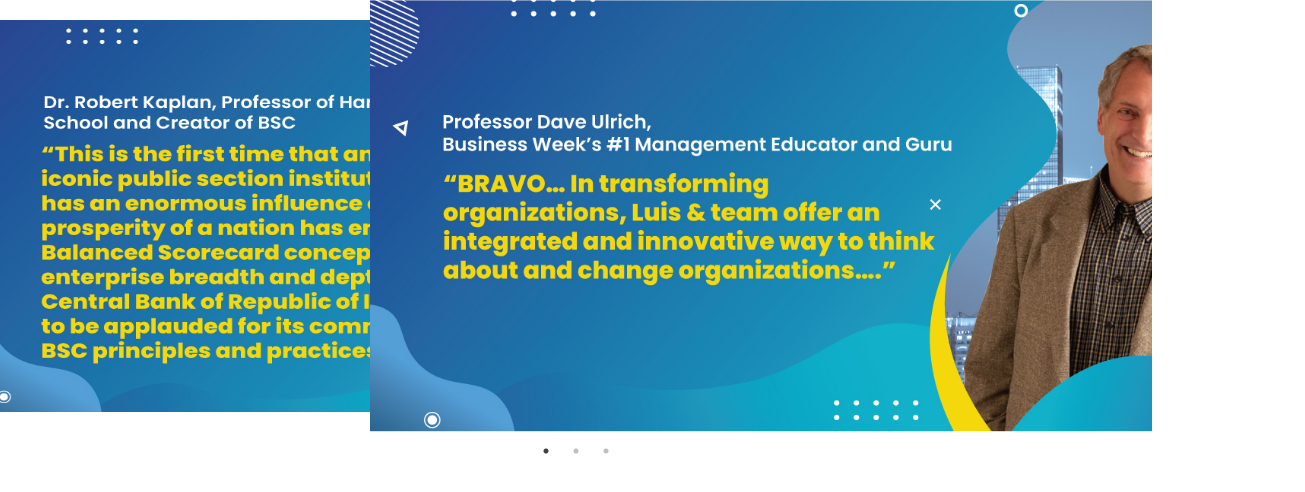
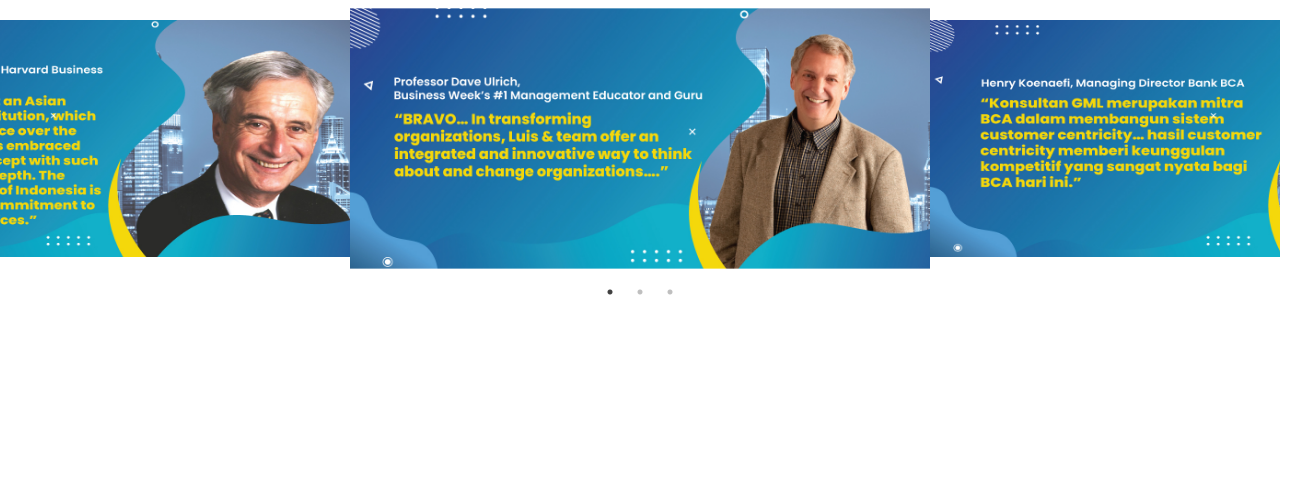
Before and after one commit to rifkysetiadji/nextjs-performance, a Next.js app: page / in a window 1280 px wide. Shown: the top 492 px of the page, 1305 px wide, since content can reach past the window. Built offline with nearby package versions, Linux system fonts and the light colour scheme.

Commit message:
add carousel

```diff
--- a/pages/index.js
+++ b/pages/index.js
@@ -7,16 +7,32 @@ export default function Home() {
     dots: true,
     infinite: true,
     speed: 500,
-    centerPadding:"370px",
+    centerPadding:"350px",
     slidesToShow: 1,
-    slidesToScroll: 1
+    slidesToScroll: 1,
+    responsive:[
+      {
+          breakpoint: 600,
+          settings: {
+              centerPadding: "20px",
+              arrows:false,
+              // nextArrow: null,
+              // prevArrow: null,
+              dots:true,
+              // dotsClass: `slick-dots ${style.dots_mobile}`,
+          }
+        },
+  ]
   };
   return (
-    <div style={{width:'90%'}}>
+    <div style={{width:'100%'}}>
        <Slider {...settings}>
-       <Image width={958} height={392} src="/wts1.jpg" alt="img" layout="fixed"  />
+       <Image width={958} height={392} src="/wts1.jpg" alt="img" layout="responsive"  />
+       <Image width={958} height={392} src="/wts2.jpg" alt="img" layout="responsive"  />
+       <Image width={958} height={392} src="/wts3.jpg" alt="img" layout="responsive"  />
+       {/* <Image width={958} height={392} src="/wts1.jpg" alt="img" layout="fixed"  />
        <Image width={958} height={392} src="/wts2.jpg" alt="img" layout="fixed"  />
-       <Image width={958} height={392} src="/wts3.jpg" alt="img" layout="fixed"  />
+       <Image width={958} height={392} src="/wts3.jpg" alt="img" layout="fixed"  /> */}
        </Slider>
 
        {/* <div style={{width:640,height:292,position:'relative'}}> */}
```
